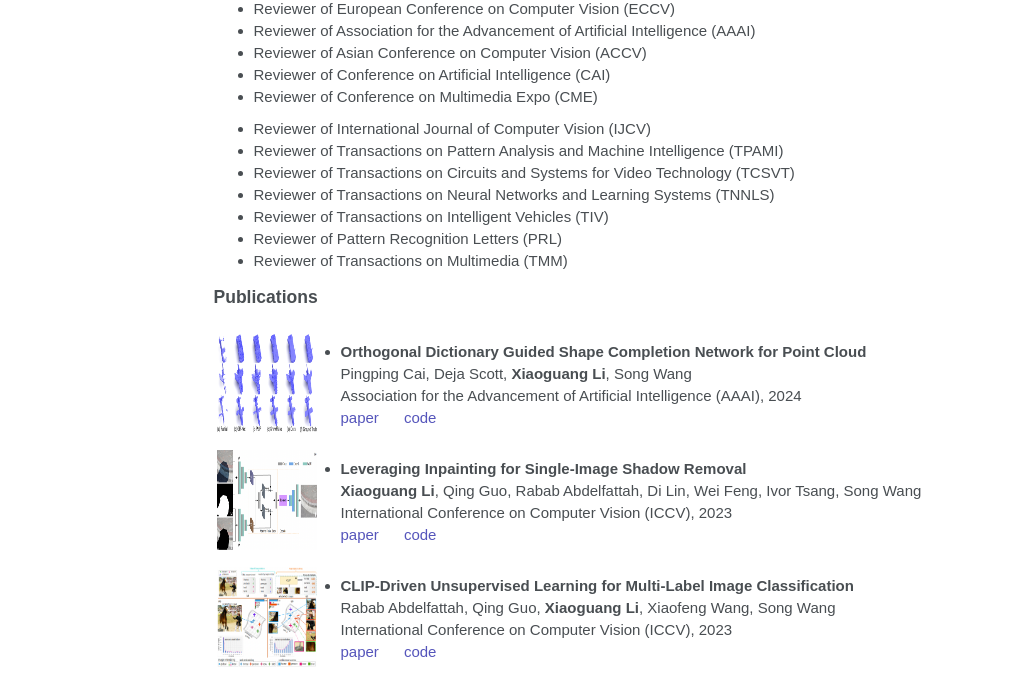
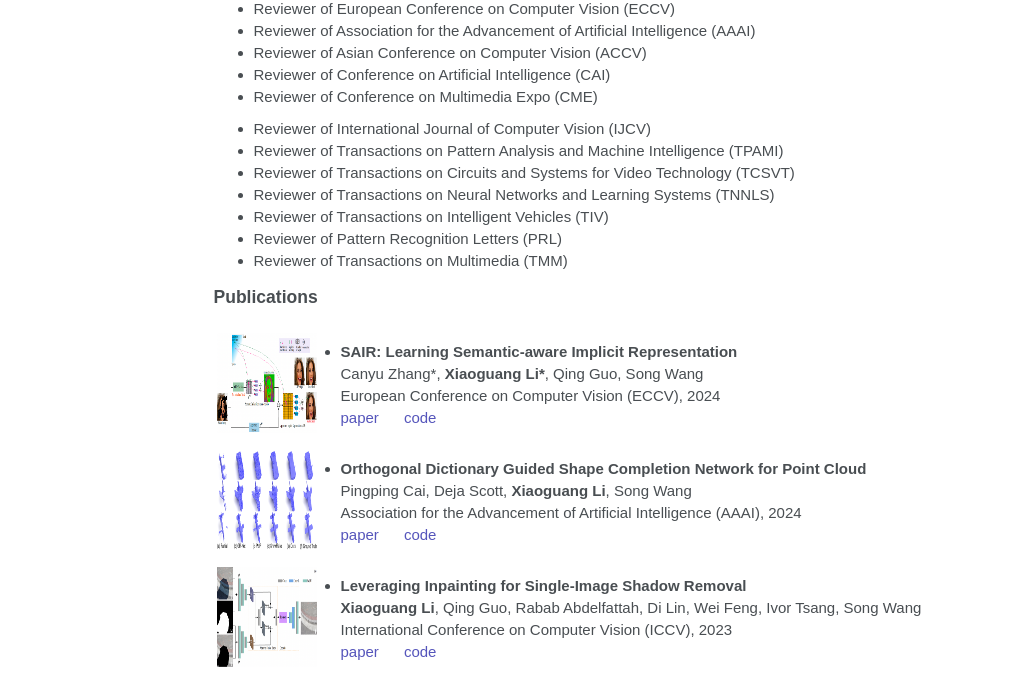
Before and after one commit to Li-Xiaoguang/Li-Xiaoguang.github.io, a plain HTML site: page index.html in a window 1280 px wide. Shown: the part 415-1096 px from the top of the page, without its empty margins (108-1130 px from the left). Drawn offline with Linux system fonts and the light colour scheme.

Commit message:
update
update

```diff
--- a/index.html
+++ b/index.html
@@ -37,11 +37,13 @@
                 <img src="./images/google.png" width="13px" height="13px" style="padding-right:5px;">Google Scholar
             </a>
         </li>
+        <!--
         <li>
             <a href="https://github.com/Li-Xiaoguang">
                 <img src="./images/github.png" width="13px" height="13px" style="padding-right:5px;">GitHub
             </a>
         </li>
+        -->
         <li>
             <a href="mailto:lxgzrq@gmail.com">
                 <img src="./images/email.png" width="13px" height="11px" style="padding-right:5px;">xl22@email.sc.edu
@@ -88,6 +90,24 @@
     <h3>Publications</h3>
     <div>
         <table>
+
+            <tr>
+                <td>
+                    <img src="./images/sair.png" alt="sair.png" width="100px" height="100px">
+                </td>
+                <td style="tex">
+                    <ul id="paper">
+                        <li id="paper_title">SAIR: Learning Semantic-aware Implicit Representation</li>
+                        <li>Canyu Zhang*, <b>Xiaoguang Li*</b>, Qing Guo, Song Wang</li>
+                        <li>European Conference on Computer Vision (ECCV), 2024</li>
+                        <li>
+                            <a href="https://arxiv.org/abs/2310.09285">paper</a>
+                            &nbsp&nbsp&nbsp&nbsp
+                            <a href="https://github.com/tsingqguo/sair">code</a></li>
+                    </ul>
+
+                </td>
+            </tr>
 
             <tr>
                 <td>
```
Also changed, not shown: images/sair.png (added).
